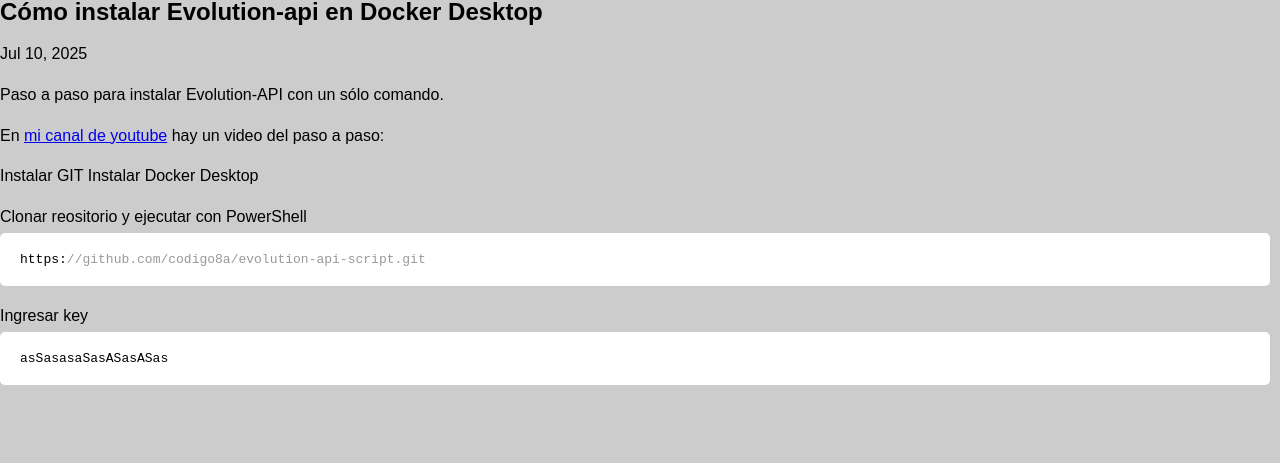
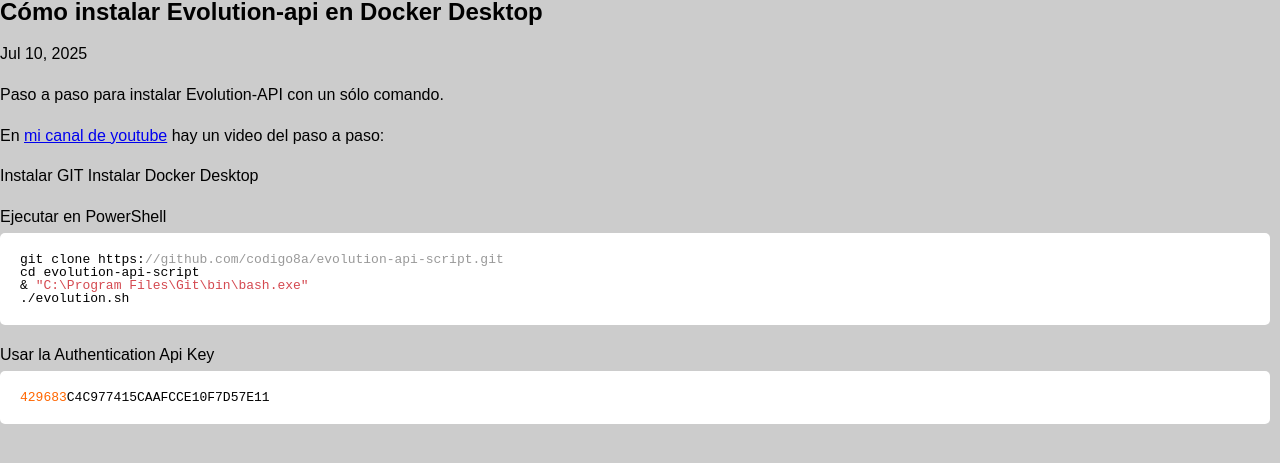
Before and after one commit to codigo8a/codigo8a.github.io, a Jekyll site: the page built from _posts/2025-07-10-instalacion-evolution-api.md, in a window 1280 px wide. Shown: the top 463 px of the page. Built offline with Jekyll 4.4.1, drawn with Linux system fonts in a browser that asks for light colours; nearby versions of some CDN libraries.

Commit message:
Update 2025-07-10-instalacion-evolution-api.md

````diff
--- a/_posts/2025-07-10-instalacion-evolution-api.md
+++ b/_posts/2025-07-10-instalacion-evolution-api.md
@@ -14,12 +14,15 @@
 Instalar GIT
 Instalar Docker Desktop
 
-Clonar reositorio y ejecutar con PowerShell
+Ejecutar en PowerShell
 ```csharp
-https://github.com/codigo8a/evolution-api-script.git
+git clone https://github.com/codigo8a/evolution-api-script.git
+cd evolution-api-script
+& "C:\Program Files\Git\bin\bash.exe"
+./evolution.sh
 ```
 
-Ingresar key
+Usar la Authentication Api Key
 ```csharp
-asSasasaSasASasASas
+429683C4C977415CAAFCCE10F7D57E11
 ```
````
